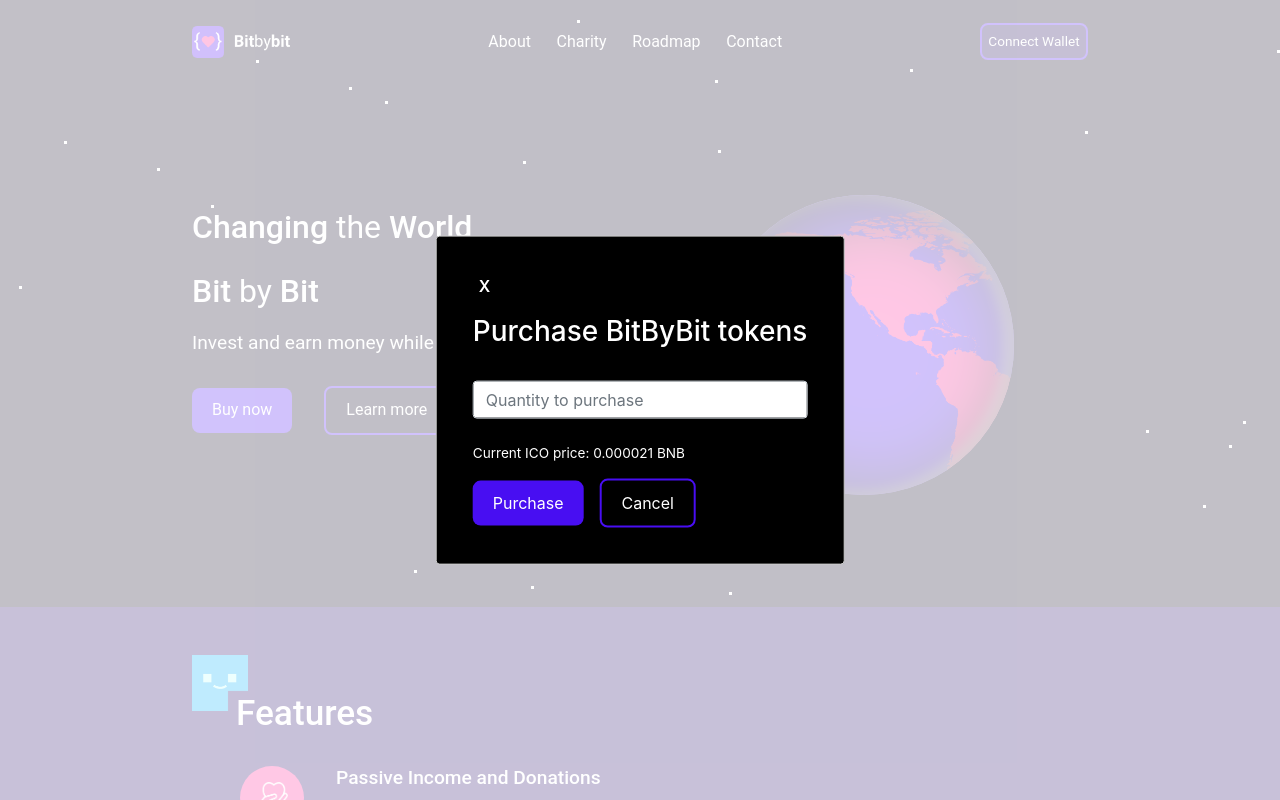
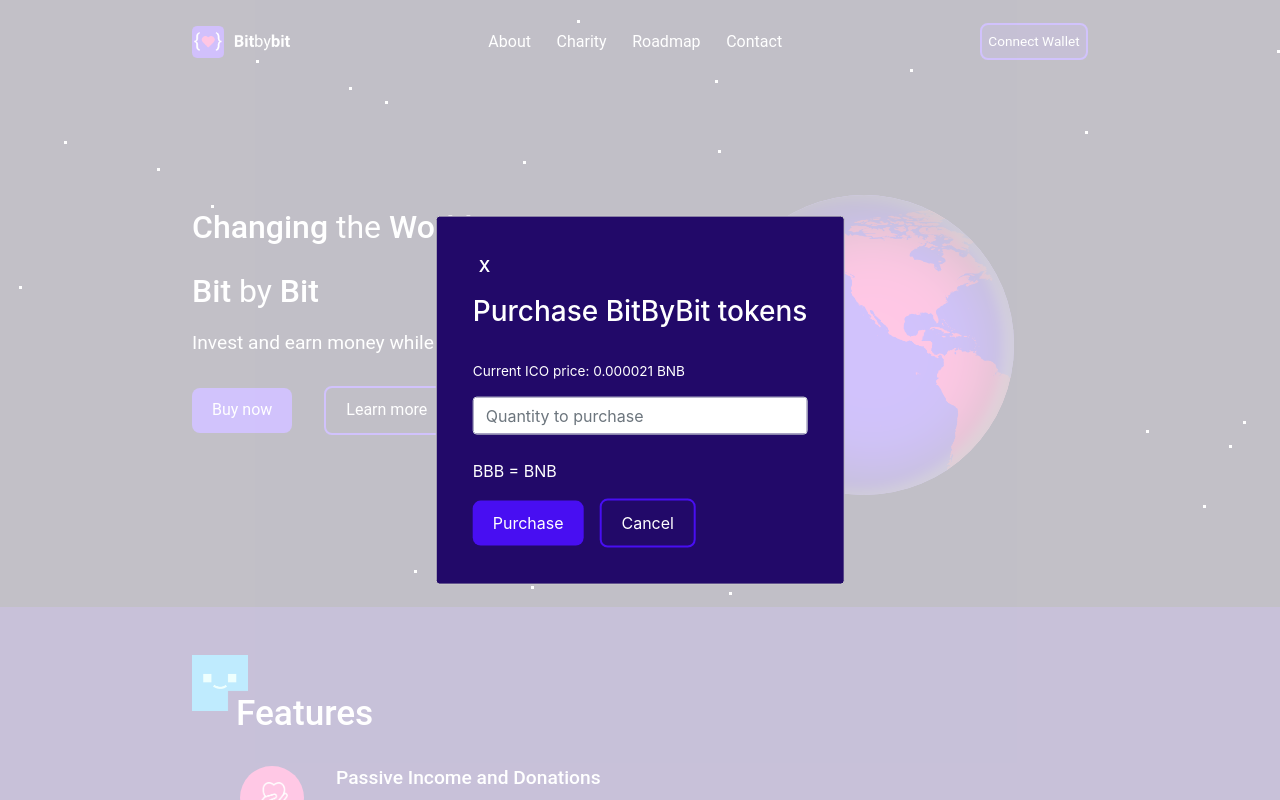
Before and after one commit to lightswarm124/bitbybit-frontend, a React (Create React App) app: page / in a window 1280 px wide. Both pictures are taken after a click on the button "Buy now". Shown: the top 800 px of the page. Built offline with nearby package versions, Linux system fonts and the light colour scheme.

Commit message:
Add bnb conversion to purchase modal

```diff
--- a/src/App.js
+++ b/src/App.js
@@ -28,7 +28,7 @@ const pageStyles = {
 
 const modalStyles = {
   content: {
-    background: "black",
+    background: "#220969",
     color: "white",
     zIndex: "999999 !important",
     top: "50%",
@@ -52,6 +52,10 @@ const ModalContent = styled.div`
   p {
     font-size: 0.85rem;
   }
+
+  .amounts {
+    font-size: 1rem;
+  }
 `;
 
 const CloseButton = styled.button`
@@ -64,6 +68,8 @@ const CloseButton = styled.button`
 function App() {
   const [simpleStorage, setSimpleStorage] = useState(undefined);
   const [userWallet, setUserWallet] = useState(undefined);
+  const [bnbAmount, setBnbAmount] = useState("");
+  const [bbbAmount, setBbbAmount] = useState("");
   const [data, setData] = useState("");
   const [modalIsOpen, setIsOpen] = React.useState(false);
 
@@ -81,7 +87,7 @@ function App() {
   const purchaseTokens = async (e) => {
     e.preventDefault();
     if (userWallet) {
-      const amount = e.target.elements[0].value;
+      const amount = bnbAmount.toString();
       if (!amount) {
         alert("Please enter an amount to purchase.");
         return;
@@ -118,6 +124,12 @@ function App() {
     setIsOpen(false);
   }
 
+  function handleChange(event) {
+    setBbbAmount(event.target.value);
+    const bnbTokens = event.target.value * 0.000021;
+    setBnbAmount(bnbTokens);
+  }
+
   return (
     <>
       <main id="main" style={pageStyles}>
@@ -145,17 +157,21 @@ function App() {
               X
             </CloseButton>
             <h2>Purchase BitByBit tokens</h2>
+            <p>
+              Current ICO price: <span classname="price">0.000021 BNB</span>
+            </p>
             <Form className="form" onSubmit={(e) => purchaseTokens(e)}>
               <Form.Group>
                 <Form.Control
+                  onChange={handleChange}
                   type="text"
                   className="form-control"
                   placeholder="Quantity to purchase"
                 />
               </Form.Group>
               <br />
-              <p>
-                Current ICO price: <span classname="price">0.000021 BNB</span>
+              <p className="amounts">
+                {bbbAmount} BBB = {bnbAmount} BNB
               </p>
               <Button
                 type="submit"
```
